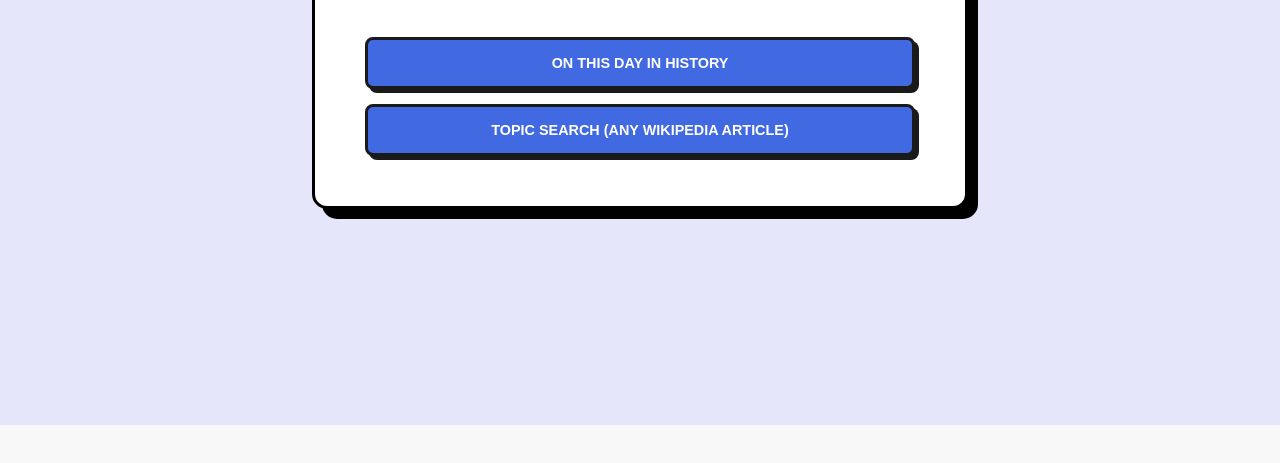
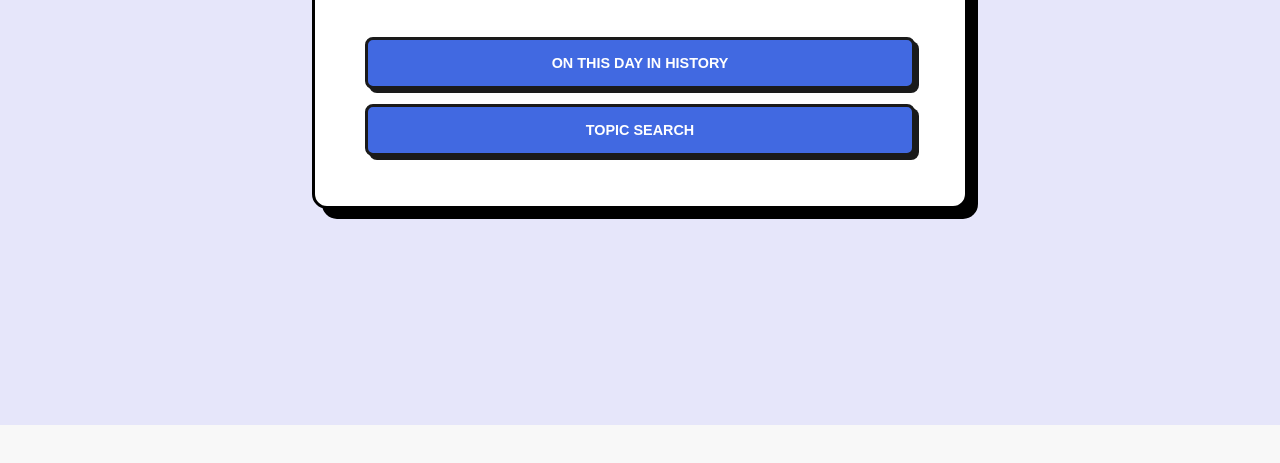
Before and after one commit to Abhisheksarda4888/Historical-Event-Lookup, a plain HTML site: page index.html in a window 1280 px wide. Shown: the part 375-838 px from the top of the page. Drawn offline with nearby package versions, Linux system fonts and the light colour scheme.

Commit message:
Update index.html

```diff
--- a/index.html
+++ b/index.html
@@ -19,7 +19,7 @@
                     ON THIS DAY IN HISTORY
                 </button>
                 <button class="modal-btn" onclick="selectPath('search')">
-                    TOPIC SEARCH (Any Wikipedia Article)
+                    TOPIC SEARCH
                 </button>
             </div>
         </div>
```
